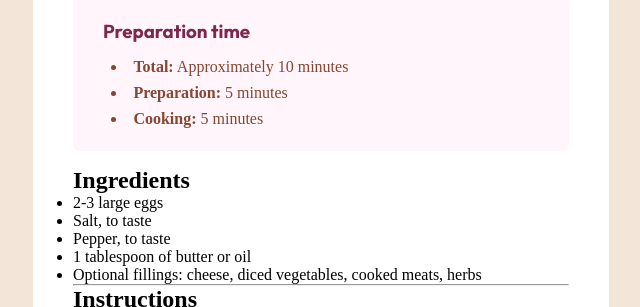
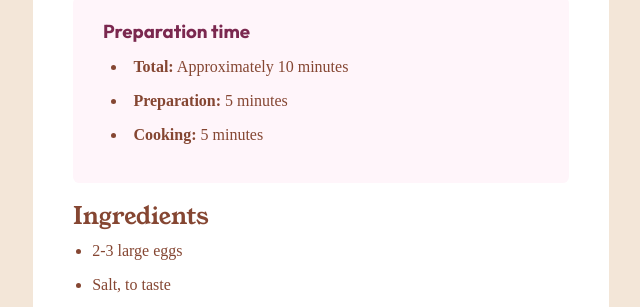
Before and after one commit to denniesia/frontend-practice, a plain HTML site: page fontend-mentor-exercises/recipe-page/index.html in a window 1280 px wide. Shown: the part 489-796 px from the top of the page, without its empty margins (319-959 px from the left). Drawn offline with Linux system fonts and the light colour scheme.

Commit message:
recipe page unfinished

```diff
--- a/fontend-mentor-exercises/recipe-page/styles.css
+++ b/fontend-mentor-exercises/recipe-page/styles.css
@@ -91,3 +91,18 @@ body {
 .wrapper .container .preparation-time-container ul li + li {
     margin-top: .5em;
 }
+
+.wrapper .container h2 {
+    font-family: var(--ff-youngserif);
+    color: var(--clr-brown);
+    font-weight: var(--fw-of-400);
+    margin-bottom: 0.4em;
+}
+
+.wrapper .container ul li {
+    margin-left: 1.2em;
+    color: var(--clr-brown);
+    margin-bottom: 1em;
+    list-style-position;
+
+}
```
